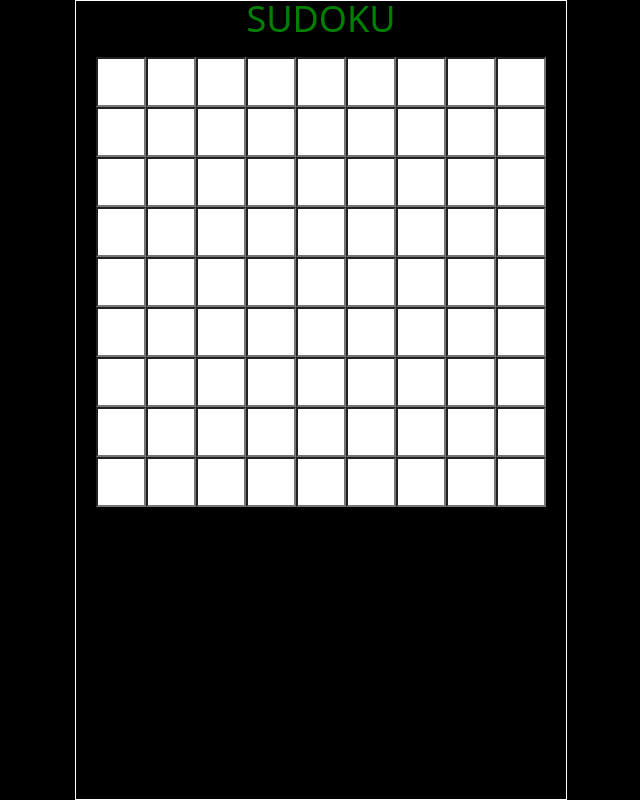
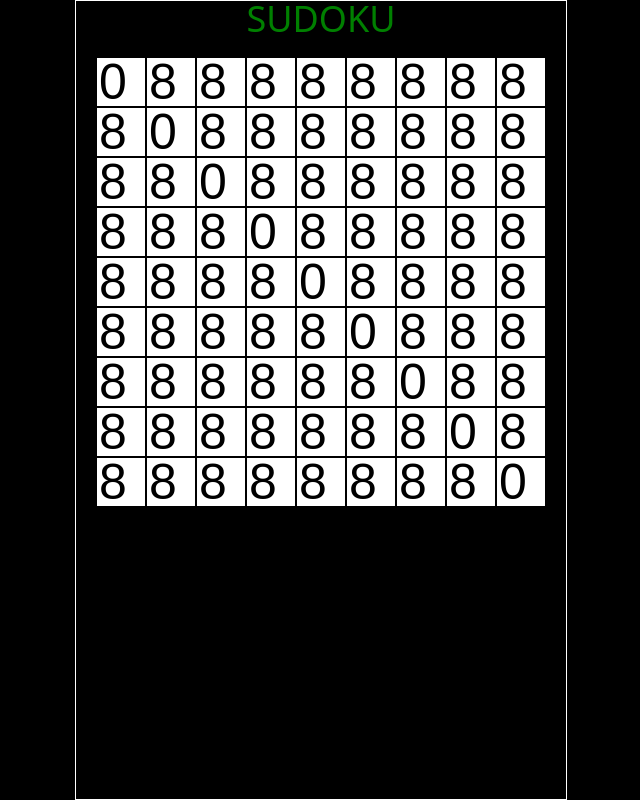
Before and after one commit to CharlieLabat/zudoku, a React (Create React App) app: page / in a window 1280 px wide. Shown: the whole page, without its empty margins (319-959 px from the left). Built offline with nearby package versions, Linux system fonts and the light colour scheme; a web font is replaced by a local one.

Commit message:
Affinage Grille, Boucle Affichage et Test Grille

```diff
--- a/src/components/Case.tsx
+++ b/src/components/Case.tsx
@@ -1,17 +1,23 @@
 import React from "react";
 
-const Case = () => {
+interface GrillesProps {
+  sousGrille: Array<number>;
+}
+
+const Case = ({ sousGrille }: GrillesProps) => {
   return (
     <form className="grille">
-      <input type="number" name="" id="" className="grille__case" maxLength={1}  />
-      <input type="number" name="" id="" className="grille__case" maxLength={1}  />
-      <input type="number" name="" id="" className="grille__case" maxLength={1}  />
-      <input type="number" name="" id="" className="grille__case" maxLength={1}  />
-      <input type="number" name="" id="" className="grille__case" maxLength={1}  />
-      <input type="number" name="" id="" className="grille__case" maxLength={1}  />
-      <input type="number" name="" id="" className="grille__case" maxLength={1}  />
-      <input type="number" name="" id="" className="grille__case" maxLength={1}  />
-      <input type="number" name="" id="" className="grille__case" maxLength={1}  />
+      {sousGrille.map((casse, key) => (
+        <input
+          type="number"
+          name=""
+          id={key.toString()}
+          key={key}
+          className="grille__case"
+          maxLength={1}
+          value={casse}
+        />
+      ))}
     </form>
   );
 };
--- a/src/components/Ecran.tsx
+++ b/src/components/Ecran.tsx
@@ -2,26 +2,23 @@ import React from "react";
 import Case from "./Case.tsx";
 
 const Ecran = () => {
+  const n = Math.floor(Math.random() * 10);
+  const grilleTest = [
+    [0, n, n, n, n, n, n, n, n],
+    [n, 0, n, n, n, n, n, n, n],
+    [n, n, 0, n, n, n, n, n, n],
+    [n, n, n, 0, n, n, n, n, n],
+    [n, n, n, n, 0, n, n, n, n],
+    [n, n, n, n, n, 0, n, n, n],
+    [n, n, n, n, n, n, 0, n, n],
+    [n, n, n, n, n, n, n, 0, n],
+    [n, n, n, n, n, n, n, n, 0],
+  ];
   return (
     <section className="ecran">
-
-      <Case></Case>
-
-      <Case></Case>
-
-      <Case></Case>
-
-      <Case></Case>
-
-      <Case></Case>
-
-      <Case></Case>
-
-      <Case></Case>
-
-      <Case></Case>
-
-      <Case></Case>
+      {grilleTest.map((grille,key) => (
+        <Case sousGrille={grille} key={key}></Case>
+      ))}
     </section>
   );
 };
--- a/src/styles/_grille.scss
+++ b/src/styles/_grille.scss
@@ -4,14 +4,17 @@
   align-items: center;
   justify-content: center;
   text-align: center;
+
   &__case {
     &::-webkit-inner-spin-button,
     ::-webkit-outer-spin-button {
       appearance: none;
       margin: 0;
     }
-
+    border-style: solid;
     border-radius: 0;
+    border-width: 1px;
+    border-color: black;
     font-size: 5rem;
     max-width: 5rem;
     max-height: 5rem;
```
